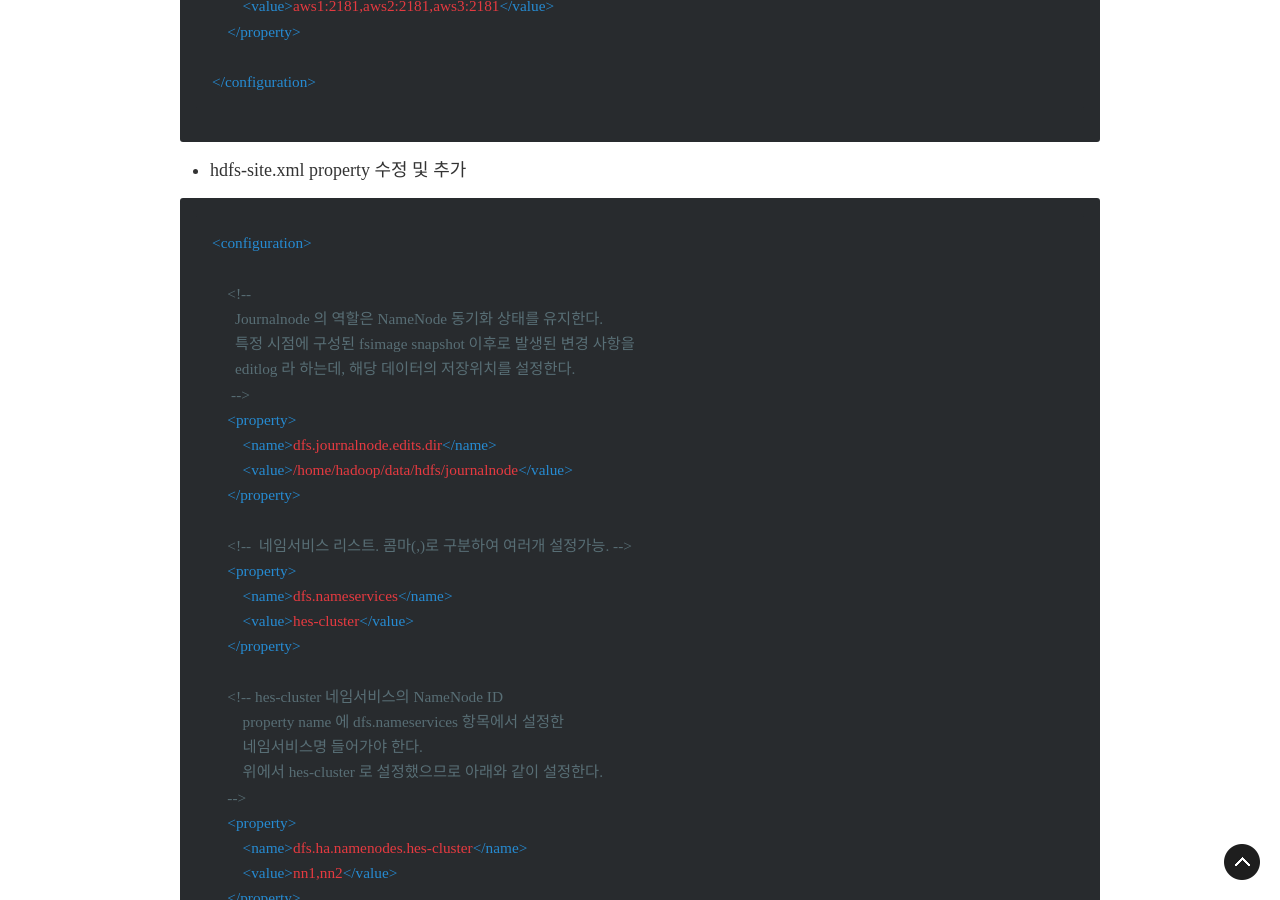
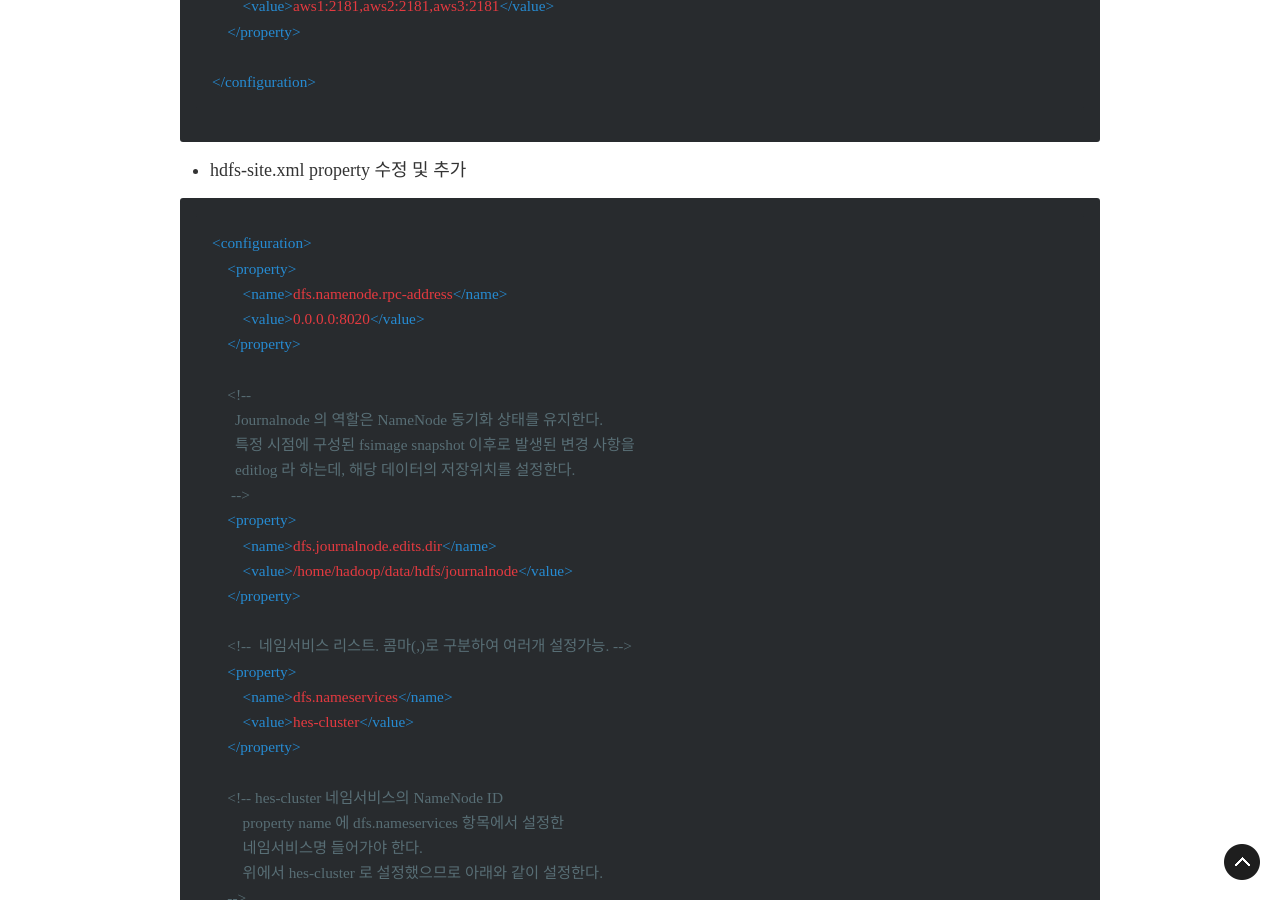
Before and after one commit to jaeheon209/gymbombom.github.io, a Jekyll site: the page built from _posts/2019/2019-12-11-1-hadoop-HA-cluster-install.md, in a window 1280 px wide and 900 px high, scrolled down 5639 px. Built offline with Jekyll 4.4.1, drawn with Linux system fonts in a browser that asks for light colours; nearby versions of some CDN libraries; some web fonts are replaced; comment, search, counter and statistics services are not loaded; some of the changed text lies outside the part shown.

Commit message:
Update 2019-12-11-1-hadoop-HA-cluster-install.md
1.dfs.namenode.rpc-address property 추가

2. centos auto failover관련하여 경험한 내용 추가

````diff
--- a/_posts/2019/2019-12-11-1-hadoop-HA-cluster-install.md
+++ b/_posts/2019/2019-12-11-1-hadoop-HA-cluster-install.md
@@ -180,6 +180,10 @@ masters 파일 삭제
 
 ```xml
 <configuration>
+    <property>
+        <name>dfs.namenode.rpc-address</name>
+        <value>0.0.0.0:8020</value>
+    </property>
 
     <!--
       Journalnode 의 역할은 NameNode 동기화 상태를 유지한다.
````
Also changed, not shown: other parts of _posts/2019/2019-12-11-1-hadoop-HA-cluster-install.md (+4 -0 lines).
